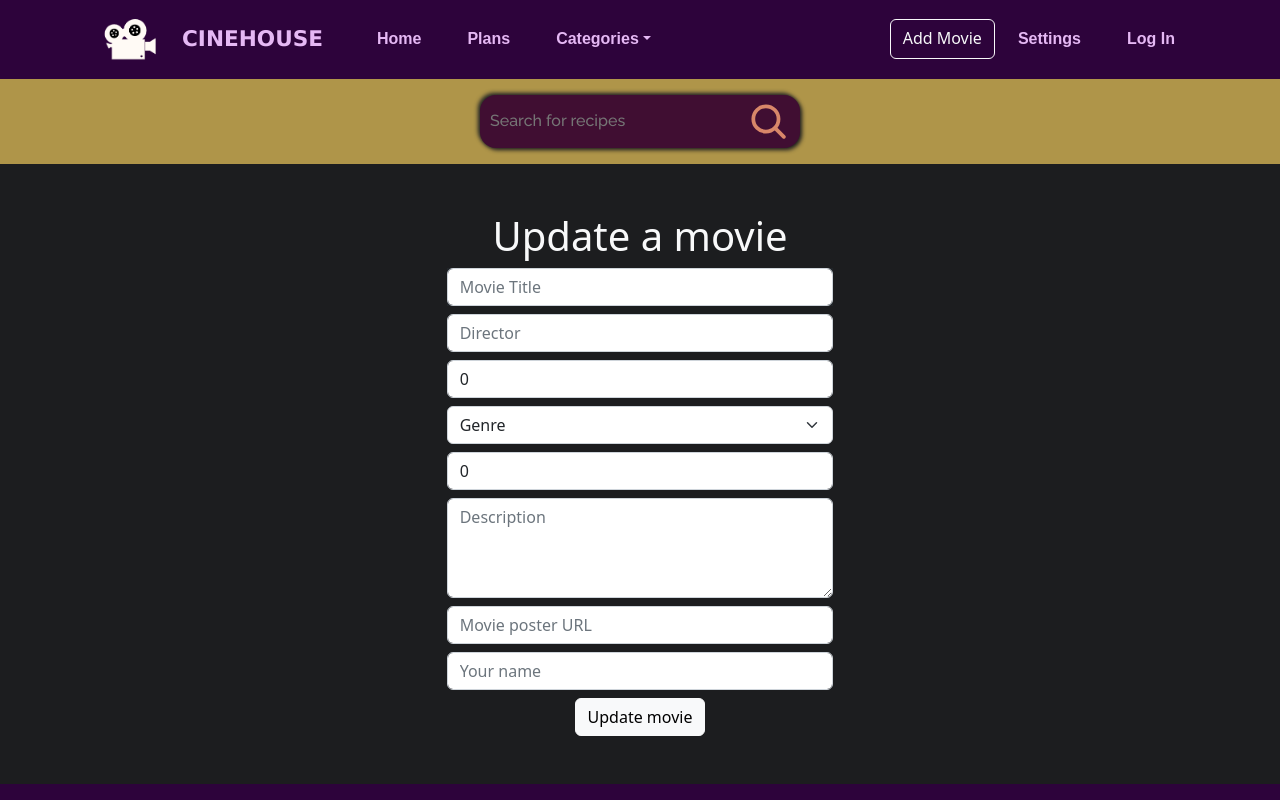
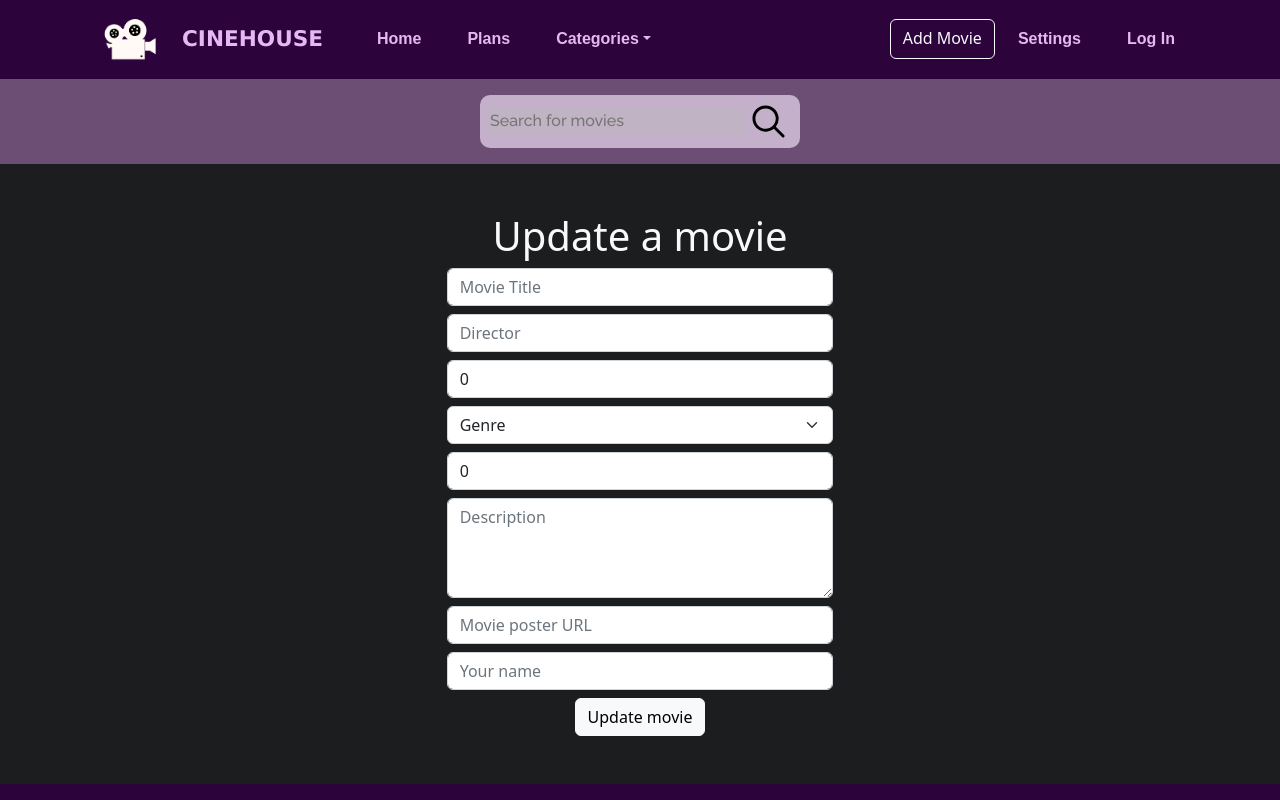
Before and after one commit to wiebkef/movieDB, a React (Create React App) app: page /update-movie/1 in a window 1280 px wide. Shown: the top 800 px of the page. Built offline with nearby package versions, Linux system fonts and the light colour scheme; no server answers.

Commit message:
some style fixes

```diff
--- a/src/App.css
+++ b/src/App.css
@@ -133,7 +133,7 @@ a.title:hover div {
 .ccontainer {
   display: flex;
   justify-content: center;
-  background-color: #f2cc5caf;
+  background-color: #6c4e75;
 }
 
 .search {
@@ -141,10 +141,8 @@ a.title:hover div {
   margin: 1rem 0;
 
   padding: 0.5rem 0.5rem;
-  border-radius: 1rem;
-  background: #400e32;
-  -webkit-box-shadow: 2px 2px 4px #1c1d1f, -2px -2px 4px #222527;
-  box-shadow: 2px 2px 4px #1c1d1f, -2px -2px 4px #222527;
+  border-radius: 10px;
+  background: #c4b0ca;
 }
 
 .search-content {
@@ -162,7 +160,7 @@ a.title:hover div {
   font-weight: 500;
   outline: none;
   color: #a1a1a1;
-  background: #400e32;
+  background: #c0b3c4;
 }
 
 .search img {
--- a/src/components/Header.css
+++ b/src/components/Header.css
@@ -16,10 +16,7 @@
   transition: all 0.3s ease-in-out;
 }
 .navbar-toggler {
-  color: #e5b8f4 !important;
-}
-.navbar-toggler-icon {
-  color: #e5b8f4 !important;
+  background-color: #d7c6dd !important;
 }
 
 .nav-link:hover::before {
--- a/src/components/Header.js
+++ b/src/components/Header.js
@@ -62,6 +62,11 @@ function Header() {
                   </NavLink>
                 </NavDropdown.Item>
                 <NavDropdown.Item>
+                  <NavLink className="nav-link" to="/drama">
+                    Drama
+                  </NavLink>
+                </NavDropdown.Item>
+                <NavDropdown.Item>
                   <NavLink className="nav-link" to="/horror">
                     Horror
                   </NavLink>
@@ -77,8 +82,8 @@ function Header() {
                   </NavLink>
                 </NavDropdown.Item>
                 <NavDropdown.Item>
-                  <NavLink className="nav-link" to="/cartoons">
-                    Сartoons
+                  <NavLink className="nav-link" to="/crime">
+                    Crime
                   </NavLink>
                 </NavDropdown.Item>
               </NavDropdown>
--- a/src/components/Search.js
+++ b/src/components/Search.js
@@ -17,7 +17,7 @@ function Search({ handleSearch }) {
       <div className="search">
         <form onSubmit={handleSubmit} className="search-content">
           <input
-            placeholder="Search for recipes"
+            placeholder="Search for movies"
             value={query}
             onChange={(e) => setQuery(e.target.value)}
           ></input>
--- a/src/components/UpdateMovie.js
+++ b/src/components/UpdateMovie.js
@@ -86,7 +86,8 @@ function UpdateMovie() {
             <option>Genre</option>
             <option value="action">Action</option>
             <option value="adventure">Adventure</option>
-            <option value="cartoons">Cartoons</option>
+            <option value="crime">Crime</option>
+            <option value="drama">Drama</option>
             <option value="comedy">Comedy</option>
             <option value="horror">Horror</option>
             <option value="sci-fi">Sci-Fi</option>
```
Also changed, not shown: src/images/search.svg.
